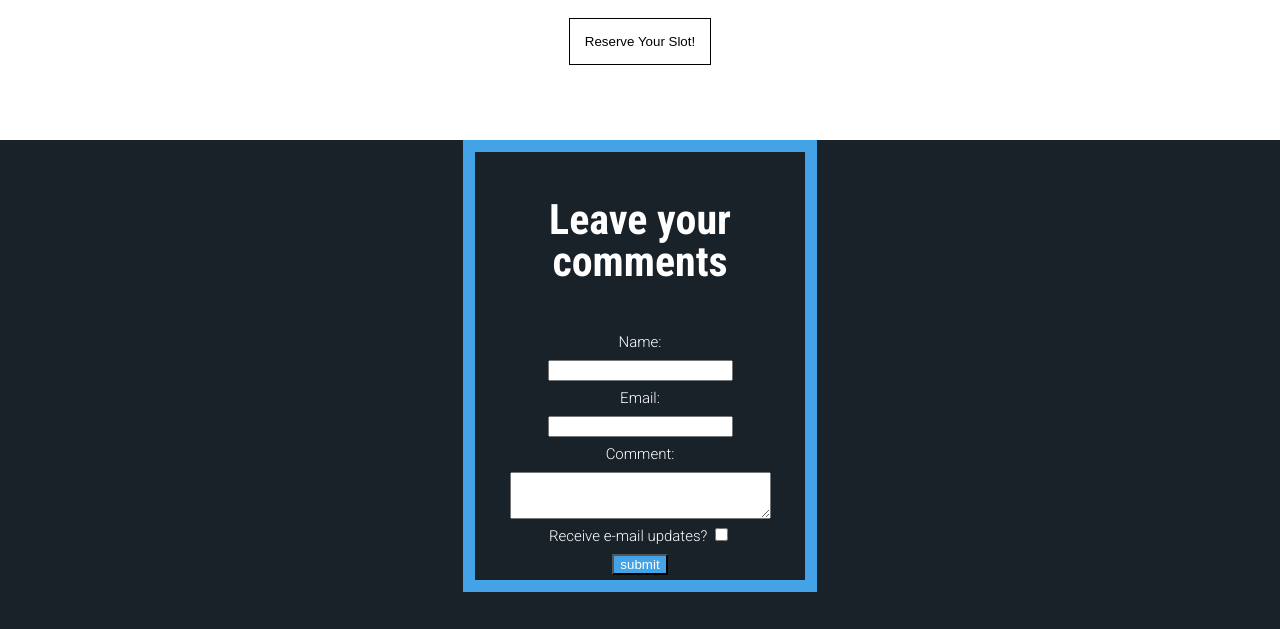
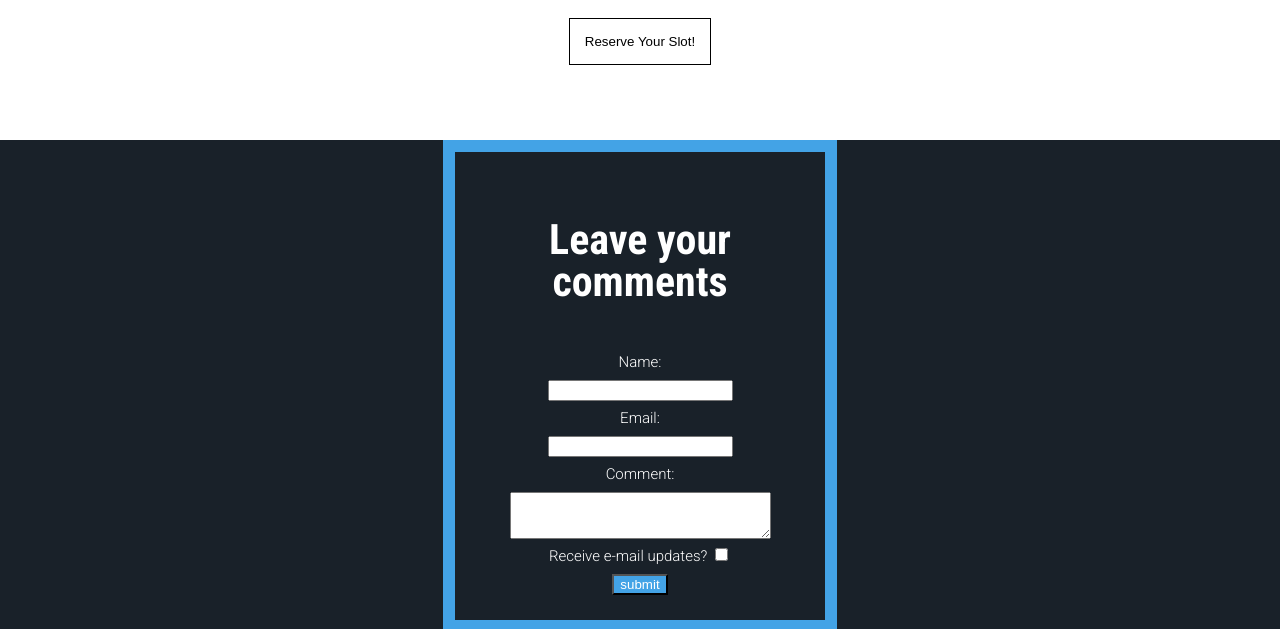
Before and after one commit to EidenAndreu/IronSkydive, a plain HTML site: page index.html in a window 1280 px wide. Shown: the part 3697-4326 px from the top of the page. Drawn offline with Linux system fonts and the light colour scheme.

Commit message:
padding solve

```diff
--- a/style.css
+++ b/style.css
@@ -286,8 +286,6 @@ h5 {
 #commentBox{
     background-color: rgb(25, 33, 41);
     color: rgb(255,255,255);
-    align-content: center;
-    align-items: center;
 
 
 }
@@ -303,16 +301,17 @@ h5 {
     align-items: center;
     width: 250px;
 
+
 }
 
 .border-form{
     box-sizing: content-box;
     border: solid rgb(67, 163, 230) 12px;
-    padding: 5px;
     width: 25%;
     justify-content: center;
     flex-direction:column;
     margin: auto;
+    padding: 25px;
 }
 
 .submit{
```
